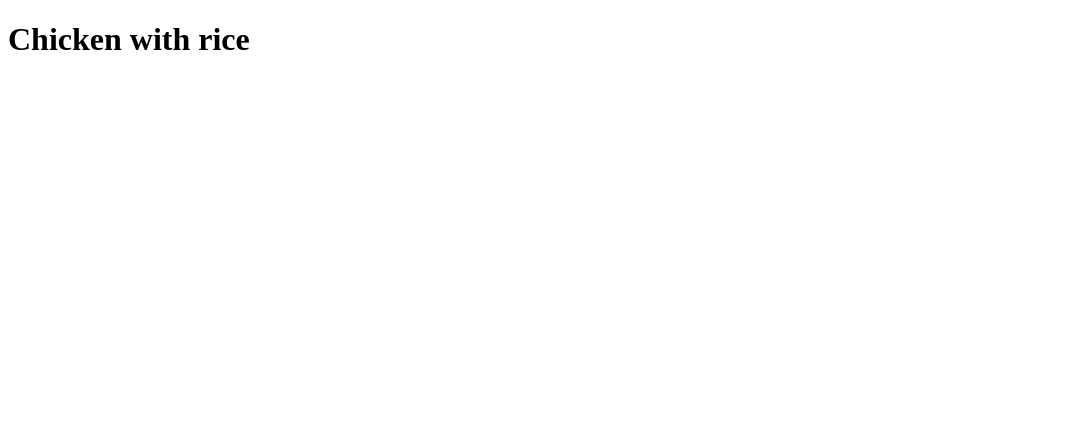
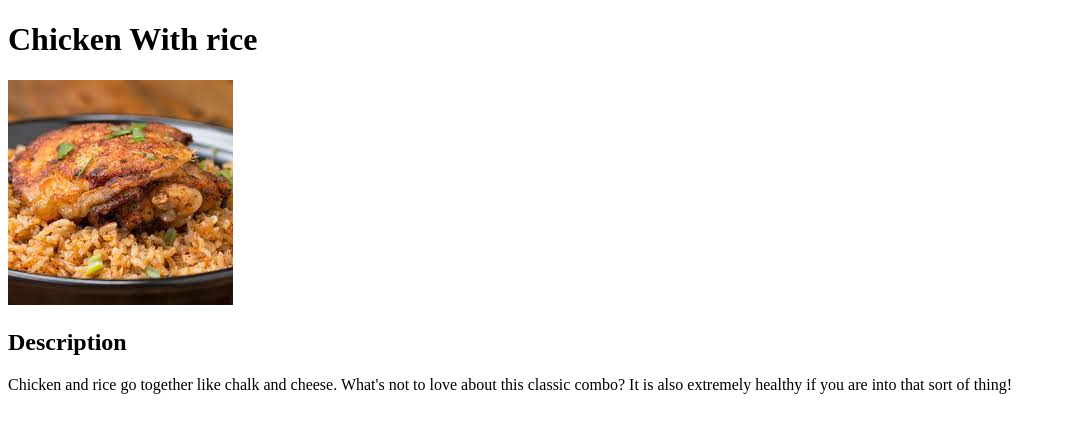
Before and after one commit to CNPCNPCNP/odin-recipes, a plain HTML site: page recipes/chicken-rice.html in a window 1280 px wide. Shown: the whole page, without its empty margins (0-1066 px from the left). Drawn offline with Linux system fonts and the light colour scheme.

Commit message:
Update recipe pages with more detail and images

```diff
--- a/recipes/chicken-rice.html
+++ b/recipes/chicken-rice.html
@@ -4,12 +4,19 @@
     <meta charset="UTF-8">
     <meta http-equiv="X-UA-Compatible" content="IE=edge">
     <meta name="viewport" content="width=device-width, initial-scale=1.0">
-    <title>Chicken with rice</title>
+    <title>Chicken With rice</title>
 </head>
 <body>
     <h1>
-        Chicken with rice
+        Chicken With rice
     </h1>
-
+    <img src='chicken-rice.jpeg'>
+    <h2>
+        Description
+    </h2>
+    <p>
+        Chicken and rice go together like chalk and cheese. What's not to love about this
+        classic combo? It is also extremely healthy if you are into that sort of thing!
+    </p>
 </body>
 </html>
```
Also changed, not shown: recipes/lasagna.html (+8 -1 lines), recipes/spaghetti-bol.html (+5 -1 lines), recipes/chicken-rice.jpeg (added), recipes/lasagna.jpeg (added), recipes/spaghetti-bol.jpeg (added).
